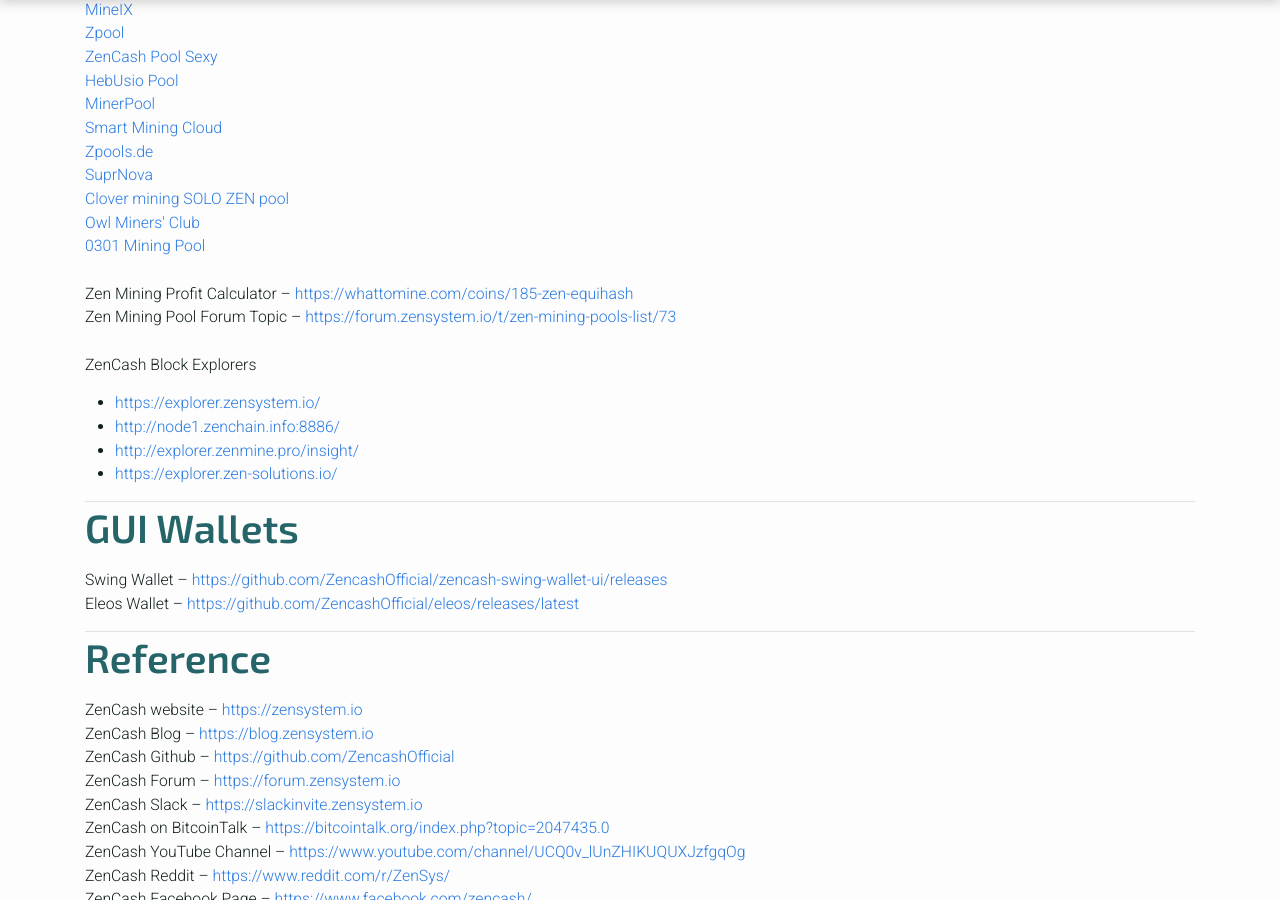
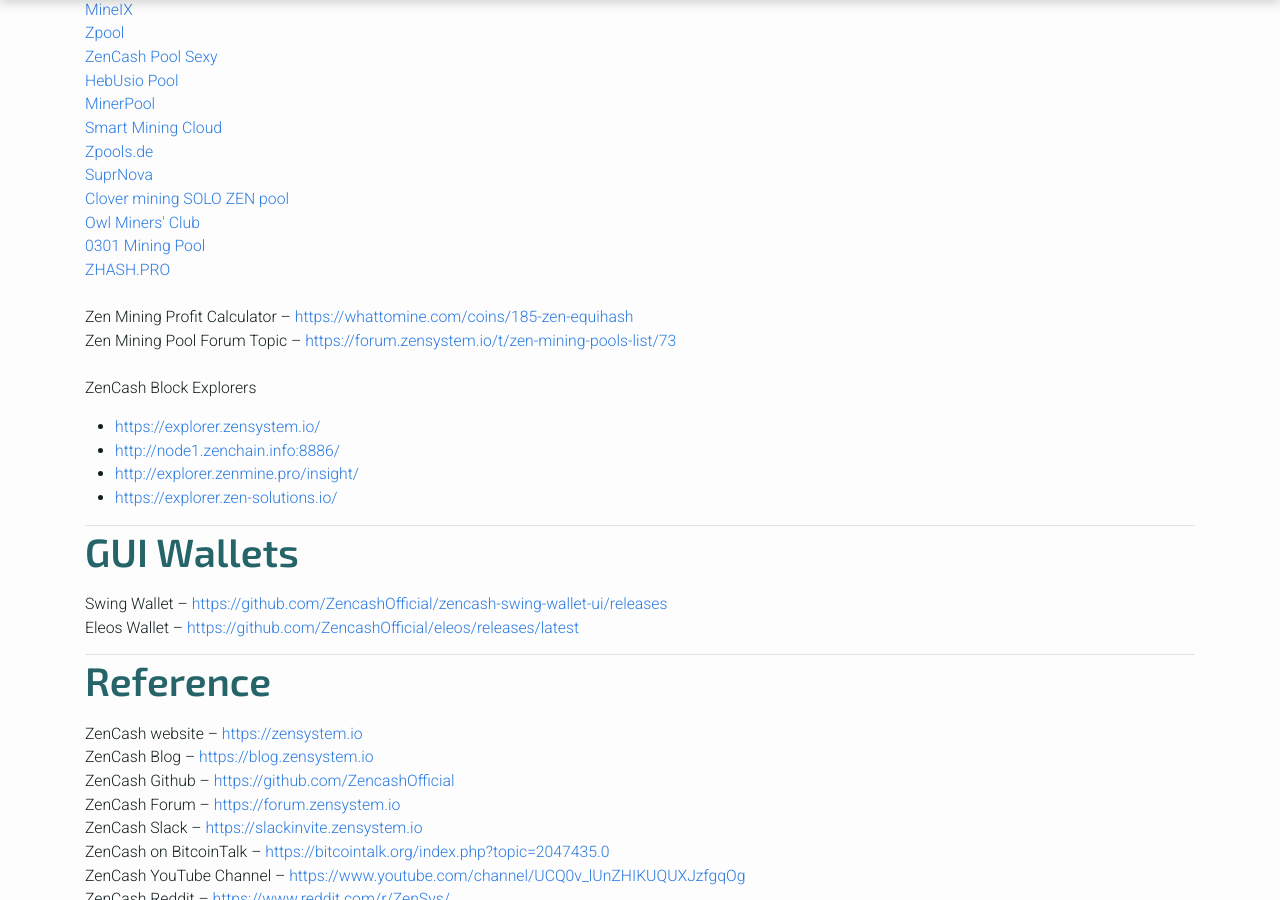
Before and after one commit to tarrenj/website, a Jekyll site: the page built from mining-pools.html, in a window 1280 px wide and 900 px high, scrolled down 736 px. Built offline with Jekyll 4.4.1, drawn with Linux system fonts in a browser that asks for light colours.

Commit message:
Add zhash.pro mining pool

```diff
--- a/_includes/content/mining-pools.html
+++ b/_includes/content/mining-pools.html
@@ -19,4 +19,5 @@
   <li><a href="http://zencoin.su">Clover mining SOLO ZEN pool</a></li>
   <li><a href="http://zen.owlminingclub.com/">Owl Miners' Club</a></li>
   <li><a href="http://pool.0301.farm/">0301 Mining Pool</a></li>
+  <li><a href="https://zhash.pro/">ZHASH.PRO</a></li>
 </ul>
```
Also changed, not shown: 3 other files.
